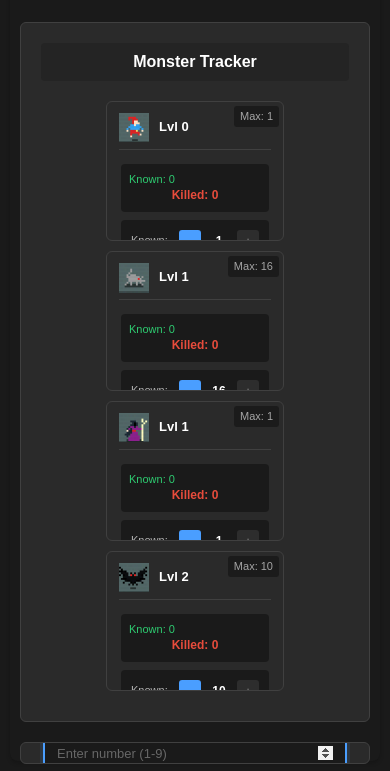
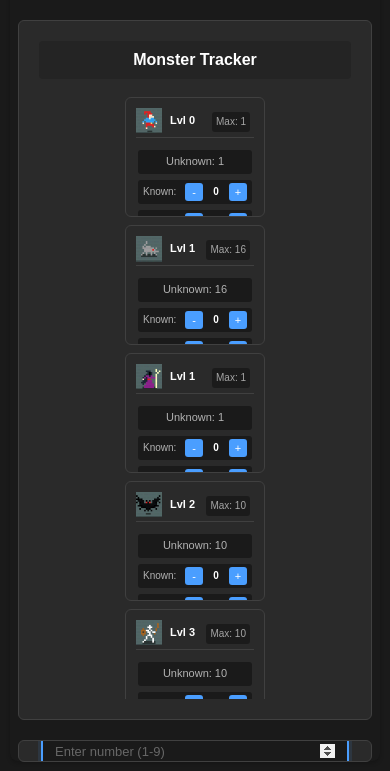
Before and after one commit to MubarakHAlketbi/dragonsweeper_helper, a plain HTML site: page index.html in a window 390 px wide. Shown: the part 73-844 px from the top of the page. Drawn offline with Linux system fonts and the light colour scheme.

Commit message:
refactor: improve monster card layout and tracking logic
Redesign monster card layout to be more compact and organized
Change known count to start from 0 instead of max value
Remove redundant count property in favor of direct known count
Add unknown count display (max - (known + killed))
Update control logic to handle known/killed limits properly
Improve responsive design for better mobile experience
Reduce element sizes and spacing for better containment
Fix button states to reflect available counts correctly
This change improves the UI organization and makes the monster tracking more intuitive by starting known counts from 0 and showing the remaining unknown count clearly.

```diff
--- a/script.js
+++ b/script.js
@@ -1,20 +1,20 @@
 // Initial monster data
 const INITIAL_MONSTERS = {
-    'L0': { count: 1, level: 0, max: 1, known: 0, killed: 0 },
-    'L1': { count: 16, level: 1, max: 16, known: 0, killed: 0 },
-    'L1a': { count: 1, level: 1, max: 1, known: 0, killed: 0 },
-    'L2': { count: 10, level: 2, max: 10, known: 0, killed: 0 },
-    'L3': { count: 10, level: 3, max: 10, known: 0, killed: 0 },
-    'L4': { count: 8, level: 4, max: 8, known: 0, killed: 0 },
-    'L5': { count: 6, level: 5, max: 6, known: 0, killed: 0 },
-    'L5a': { count: 1, level: 5, max: 1, known: 0, killed: 0 },
-    'L5b': { count: 45, level: 5, max: 45, known: 0, killed: 0 },
-    'L6': { count: 4, level: 6, max: 4, known: 0, killed: 0 },
-    'L7': { count: 3, level: 7, max: 3, known: 0, killed: 0 },
-    'L8': { count: 5, level: 8, max: 5, known: 0, killed: 0 },
-    'L10': { count: 1, level: 10, max: 1, known: 0, killed: 0 },
-    'L11': { count: 1, level: 11, max: 1, known: 0, killed: 0 },
-    'L100': { count: 9, level: 100, max: 9, known: 0, killed: 0 }
+    'L0': { level: 0, max: 1, known: 0, killed: 0 },
+    'L1': { level: 1, max: 16, known: 0, killed: 0 },
+    'L1a': { level: 1, max: 1, known: 0, killed: 0 },
+    'L2': { level: 2, max: 10, known: 0, killed: 0 },
+    'L3': { level: 3, max: 10, known: 0, killed: 0 },
+    'L4': { level: 4, max: 8, known: 0, killed: 0 },
+    'L5': { level: 5, max: 6, known: 0, killed: 0 },
+    'L5a': { level: 5, max: 1, known: 0, killed: 0 },
+    'L5b': { level: 5, max: 45, known: 0, killed: 0 },
+    'L6': { level: 6, max: 4, known: 0, killed: 0 },
+    'L7': { level: 7, max: 3, known: 0, killed: 0 },
+    'L8': { level: 8, max: 5, known: 0, killed: 0 },
+    'L10': { level: 10, max: 1, known: 0, killed: 0 },
+    'L11': { level: 11, max: 1, known: 0, killed: 0 },
+    'L100': { level: 100, max: 9, known: 0, killed: 0 }
 };
 
 // Current state of monsters
@@ -117,26 +117,21 @@ function initializeMonsterGrid() {
             <div class="monster-info">
                 <img src="asset/${name}.png" alt="${name}" class="monster-icon">
                 <span class="monster-name">Lvl ${data.level}</span>
+                <span class="max-count">Max: ${data.max}</span>
             </div>
             <div class="monster-stats">
-                <div class="monster-counters">
-                    <span class="known-count">Known: ${data.known}</span>
-                    <span class="killed-count">Killed: ${data.killed}</span>
-                    <span class="max-count">Max: ${data.max}</span>
+                <div class="unknown-count">Unknown: ${data.max - (data.known + data.killed)}</div>
+                <div class="control-group">
+                    <span class="count-label">Known:</span>
+                    <button onclick="updateMonsterCount('${name}', -1, 'known')" ${data.known <= 0 ? 'disabled' : ''}>-</button>
+                    <span class="monster-count">${data.known}</span>
+                    <button onclick="updateMonsterCount('${name}', 1, 'known')" ${data.known >= data.max - data.killed ? 'disabled' : ''}>+</button>
                 </div>
-                <div class="monster-controls">
-                    <div class="control-group">
-                        <label>Known:</label>
-                        <button onclick="updateMonsterCount('${name}', -1, 'known')" ${data.count <= 0 ? 'disabled' : ''}>-</button>
-                        <span class="monster-count">${data.count}</span>
-                        <button onclick="updateMonsterCount('${name}', 1, 'known')" ${data.count >= data.max ? 'disabled' : ''}>+</button>
-                    </div>
-                    <div class="control-group">
-                        <label>Killed:</label>
-                        <button onclick="updateMonsterCount('${name}', -1, 'killed')" ${data.killed <= 0 ? 'disabled' : ''}>-</button>
-                        <span class="killed-count">${data.killed}</span>
-                        <button onclick="updateMonsterCount('${name}', 1, 'killed')" ${data.killed >= data.max - data.known ? 'disabled' : ''}>+</button>
-                    </div>
+                <div class="control-group">
+                    <span class="count-label">Killed:</span>
+                    <button onclick="updateMonsterCount('${name}', -1, 'killed')" ${data.killed <= 0 ? 'disabled' : ''}>-</button>
+                    <span class="killed-count">${data.killed}</span>
+                    <button onclick="updateMonsterCount('${name}', 1, 'killed')" ${data.killed >= data.max - data.known ? 'disabled' : ''}>+</button>
                 </div>
             </div>
         `;
@@ -149,12 +144,11 @@ function updateMonsterCount(monsterName, change, type) {
     const monster = currentMonsters[monsterName];
 
     if (type === 'known') {
-        const newCount = monster.count + change;
+        const newKnown = monster.known + change;
         const maxAllowed = monster.max - monster.killed;
 
-        if (newCount >= 0 && newCount <= maxAllowed) {
-            monster.count = newCount;
-            monster.known = monster.max - newCount - monster.killed;
+        if (newKnown >= 0 && newKnown <= maxAllowed) {
+            monster.known = newKnown;
             initializeMonsterGrid();
         }
     } else if (type === 'killed') {
@@ -163,11 +157,6 @@ function updateMonsterCount(monsterName, change, type) {
 
         if (newKilled >= 0 && newKilled <= maxKillable) {
             monster.killed = newKilled;
-            // Adjust available count if needed
-            if (monster.count > monster.max - monster.killed) {
-                monster.count = monster.max - monster.killed;
-                monster.known = monster.max - monster.count - monster.killed;
-            }
             initializeMonsterGrid();
         }
     }
--- a/styles.css
+++ b/styles.css
@@ -92,17 +92,17 @@ section {
 
 .monster-card {
     background-color: var(--bg-card);
-    padding: 12px;
+    padding: 10px;
     border-radius: 6px;
     border: 1px solid var(--border-color);
     display: flex;
     flex-direction: column;
-    gap: 10px;
+    gap: 8px;
     font-size: 12px;
     transition: all 0.2s;
-    min-height: 160px;
+    min-height: 140px;
     height: auto;
-    max-width: 260px;
+    max-width: 240px;
     position: relative;
     overflow: hidden;
     will-change: transform;
@@ -116,18 +116,18 @@ section {
 .monster-info {
     display: flex;
     align-items: center;
-    gap: 10px;
-    padding: 0 35px 8px 0;
-    margin-bottom: 4px;
+    gap: 8px;
+    padding: 0 35px 6px 0;
+    margin-bottom: 2px;
     border-bottom: 1px solid var(--border-color);
     position: relative;
     height: auto;
-    min-height: 42px;
+    min-height: 36px;
 }
 
 .monster-icon {
-    width: 36px;
-    height: 36px;
+    width: 32px;
+    height: 32px;
     object-fit: contain;
     flex-shrink: 0;
 }
@@ -143,42 +143,29 @@ section {
 .monster-name {
     font-weight: 600;
     color: var(--text-primary);
-    font-size: 15px;
+    font-size: 14px;
     white-space: nowrap;
     overflow: hidden;
     text-overflow: ellipsis;
-    max-width: 130px;
+    max-width: 110px;
 }
 
 .monster-stats {
     display: flex;
     flex-direction: column;
-    gap: 8px;
+    gap: 6px;
     flex: 1;
-    padding: 0 2px;
+    padding: 2px;
 }
 
-.monster-counters {
-    display: flex;
-    flex-direction: column;
+.unknown-count {
     font-size: 12px;
     color: var(--text-secondary);
-    line-height: 1.4;
-    padding: 8px;
+    padding: 4px 6px;
     background-color: var(--bg-dark);
-    border-radius: 4px;
-}
-
-.known-count {
-    color: var(--success-color);
+    border-radius: 3px;
+    text-align: center;
     font-weight: 500;
-    font-size: 11px;
-}
-
-.killed-count {
-    color: var(--danger-color);
-    font-weight: 500;
-    font-size: 11px;
 }
 
 .max-count {
@@ -188,44 +175,52 @@ section {
     font-size: 11px;
     color: var(--text-secondary);
     background-color: var(--bg-dark);
-    padding: 3px 6px;
+    padding: 2px 6px;
     border-radius: 3px;
     opacity: 0.9;
-}
-
-.monster-controls {
-    display: flex;
-    flex-direction: column;
-    gap: 6px;
-    padding: 8px;
-    background-color: var(--bg-dark);
-    border-radius: 4px;
-    margin-top: auto;
 }
 
 .control-group {
     display: flex;
     align-items: center;
     gap: 6px;
-    padding: 2px;
+    padding: 4px 6px;
+    background-color: var(--bg-dark);
+    border-radius: 3px;
 }
 
-.control-group label {
+.count-label {
     font-size: 11px;
     color: var(--text-secondary);
     min-width: 42px;
     font-weight: 500;
 }
 
-.monster-controls button {
-    width: 22px;
-    height: 22px;
+.monster-count {
+    color: var(--success-color);
+    font-weight: 500;
+    min-width: 20px;
+    text-align: center;
+    font-size: 11px;
+}
+
+.killed-count {
+    color: var(--danger-color);
+    font-weight: 500;
+    min-width: 20px;
+    text-align: center;
+    font-size: 11px;
+}
+
+.control-group button {
+    width: 20px;
+    height: 20px;
     border: none;
     border-radius: 3px;
     background-color: var(--accent-color);
     color: var(--text-primary);
     cursor: pointer;
-    font-size: 13px;
+    font-size: 12px;
     transition: all 0.2s;
     padding: 0;
     display: flex;
@@ -519,68 +514,92 @@ button#clearBtn:hover {
 
 @media (max-width: 768px) {
     .container {
-        padding: 10px;
+        padding: 8px;
     }
 
     .monster-grid {
         grid-template-columns: repeat(2, 1fr);
-        gap: 10px;
-        padding: 10px;
+        gap: 8px;
+        padding: 8px;
     }
 
     .monster-card {
-        min-height: 150px;
+        min-height: 130px;
         max-width: none;
     }
 
     .monster-info {
-        min-height: 38px;
+        min-height: 32px;
+        padding: 0 30px 4px 0;
     }
 
     .monster-icon {
-        width: 32px;
-        height: 32px;
+        width: 28px;
+        height: 28px;
     }
 
     .monster-name {
-        font-size: 14px;
-        max-width: 110px;
+        font-size: 12px;
+        max-width: 100px;
     }
 
-    .solver-buttons {
-        flex-direction: column;
+    .unknown-count {
+        font-size: 11px;
+        padding: 3px 5px;
     }
 
-    button#solveBtn,
-    button#clearBtn {
-        width: 100%;
+    .control-group {
+        padding: 3px 5px;
+        gap: 4px;
+    }
+
+    .count-label {
+        min-width: 38px;
+        font-size: 10px;
+    }
+
+    .monster-count,
+    .killed-count {
+        min-width: 18px;
+        font-size: 10px;
+    }
+
+    .control-group button {
+        width: 18px;
+        height: 18px;
+        font-size: 11px;
+    }
+
+    .max-count {
+        font-size: 10px;
+        padding: 2px 4px;
     }
 }
 
 @media (max-width: 480px) {
     .monster-grid {
         grid-template-columns: repeat(1, 1fr);
-        gap: 10px;
+        gap: 8px;
     }
 
     .monster-card {
-        min-height: 140px;
-        max-width: 400px;
+        min-height: 120px;
+        max-width: 320px;
         margin: 0 auto;
     }
 
     .monster-info {
-        min-height: 36px;
+        min-height: 30px;
     }
 
     .monster-icon {
-        width: 30px;
-        height: 30px;
+        width: 26px;
+        height: 26px;
     }
 
     .monster-name {
-        font-size: 13px;
-        max-width: 140px;
+        font-size: 11px;
+        max-width: 90px;
     }
 }
 
```
